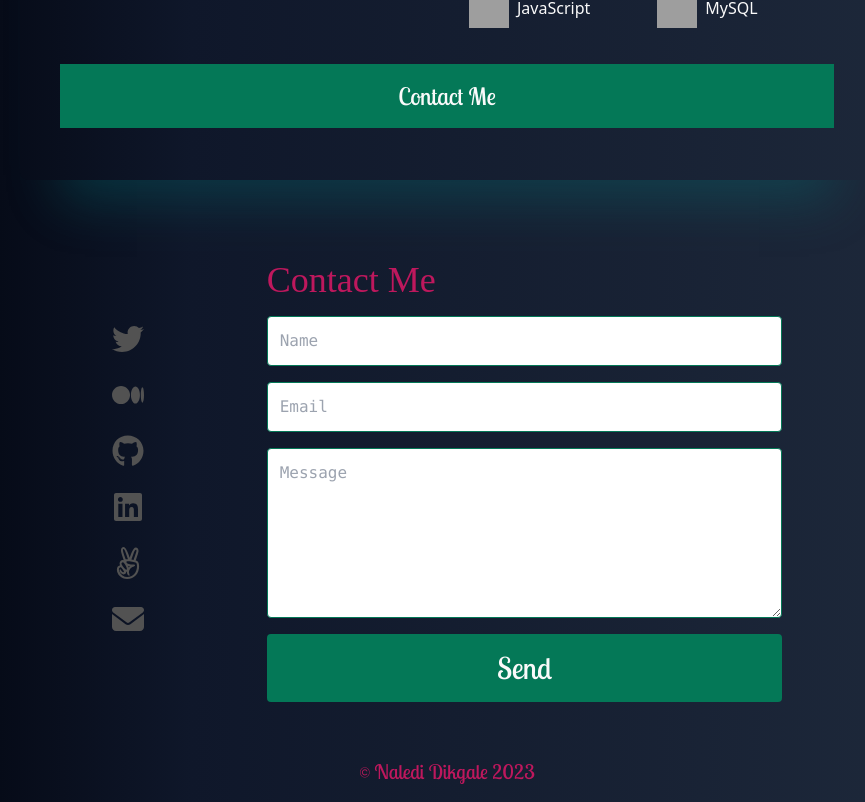
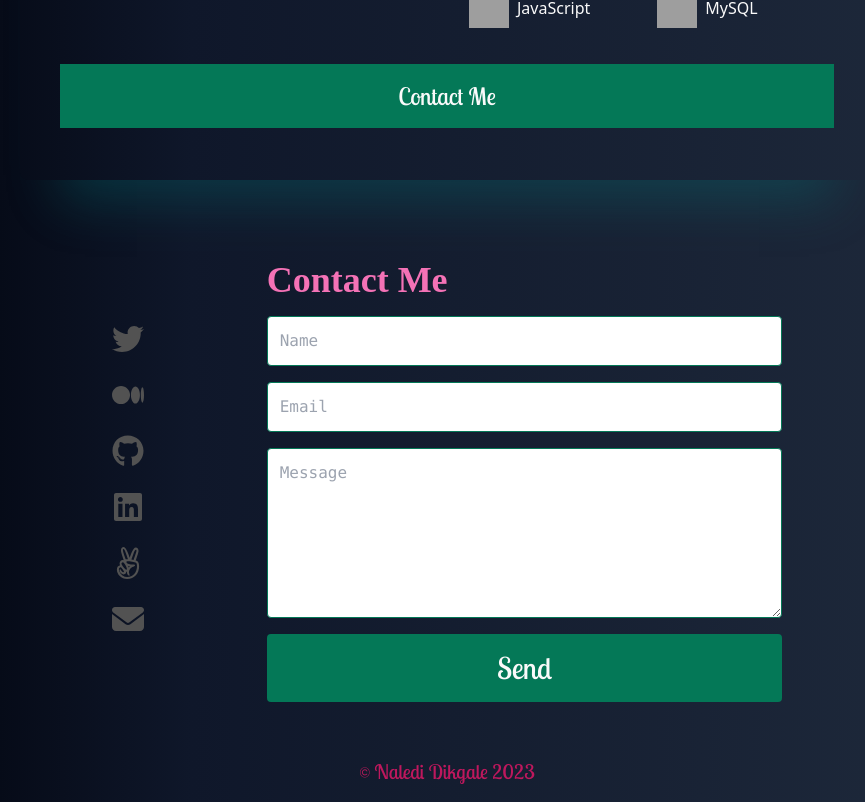
Before and after one commit to Naledi-Dikgale/my-portfolio, a React (Vite) app: page / in a window 1280 px wide. Shown: the part 1395-2197 px from the top of the page, without its empty margins (193-1058 px from the left). Built offline with nearby package versions, Linux system fonts and the light colour scheme; grey boxes are pictures that could not be loaded; a web font is replaced by a local one.

Commit message:
Finalize styling

```diff
--- a/src/components/Contact.jsx
+++ b/src/components/Contact.jsx
@@ -45,7 +45,7 @@ const Contact = () => {
         method="post"
         className="flex flex-col gap-4 w-11/12 md:w-2/3"
       >
-        <span className="text-4xl text-pink-700 font-agbalumo ">Contact Me</span>
+        <span className="text-4xl text-pink-400 font-agbalumo font-bold ">Contact Me</span>
         <input
           type="text"
           name="user_name"
@@ -71,7 +71,7 @@ const Contact = () => {
         ></textarea>
         <button
           type="submit"
-          className="bg-secondary text-neutral-50 p-4 font-lobster text-3xl hover:bg-pink-700 hover:text-neutral-50 rounded "
+          className="bg-secondary text-neutral-50 p-4 font-lobster text-3xl hover:bg-pink-400 hover:text-neutral-50 rounded "
         >
           {loading ? <ScaleLoader /> : "Send"}
         </button>
```
